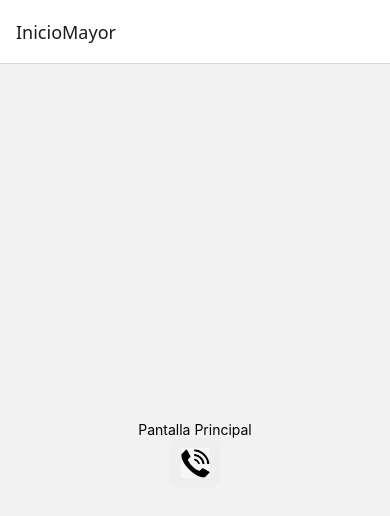
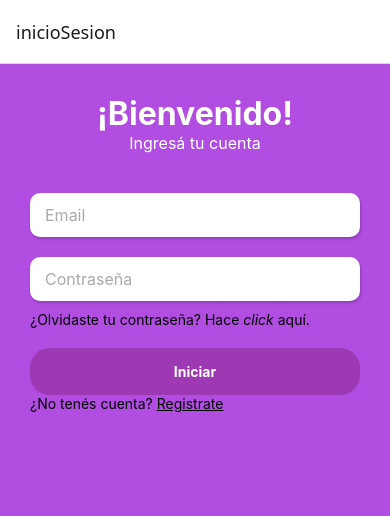
Before and after one commit to LucasPuliducci666/abuelitosp, a React Native app: screen /inicioSesion in a window 390 px wide. Shown: the top 516 px of the page. Built offline with nearby package versions, Linux system fonts and the light colour scheme.

Commit message:
Se agregan nuevas pestañas

```diff
--- a/App.js
+++ b/App.js
@@ -2,6 +2,9 @@ import React from 'react';
 import { NavigationContainer } from '@react-navigation/native';
 import { createNativeStackNavigator } from '@react-navigation/native-stack';
 
+import RecuperarContrasena from './vistas/RecuperarContrasena';
+import inicioSesion from './vistas/inicioSesion';
+import registroUsuario from './vistas/registroUsuario';
 import InicioMayor from './vistas/InicioMayor';
 import miBienestar from './vistas/miBienestar'; // ¡ojo! respetá mayúsculas/minúsculas según lo escribiste
 
@@ -10,9 +13,12 @@ const Stack = createNativeStackNavigator();
 export default function App() {
   return (
     <NavigationContainer>
-      <Stack.Navigator initialRouteName="InicioMayor">
+      <Stack.Navigator initialRouteName="inicioSesion">
+        <Stack.Screen name="inicioSesion" component={inicioSesion} />
+        <Stack.Screen name="registroUsuario" component={registroUsuario} />
         <Stack.Screen name="InicioMayor" component={InicioMayor} />
         <Stack.Screen name="miBienestar" component={miBienestar} />
+        <Stack.Screen name="RecuperarContrasena" component={RecuperarContrasena} />
       </Stack.Navigator>
     </NavigationContainer>
   );
--- /dev/null
+++ b/componentes/InputField.js
@@ -0,0 +1,44 @@
+import React from 'react';
+import { View, TextInput, StyleSheet, Text } from 'react-native';
+
+const InputField = ({ label, value, onChangeText, placeholder, secureTextEntry }) => {
+  return (
+    <View style={styles.container}>
+      {label && <Text style={styles.label}>{label}</Text>}
+      <TextInput
+        value={value}
+        onChangeText={onChangeText}
+        placeholder={placeholder}
+        placeholderTextColor="#aaa"
+        secureTextEntry={secureTextEntry}
+        style={styles.input}
+      />
+    </View>
+  );
+};
+
+const styles = StyleSheet.create({
+  container: {
+    marginVertical: 10
+  },
+  label: {
+    fontSize: 16,
+    marginBottom: 5,
+    color: '#fff',
+    fontWeight: 'bold'
+  },
+  input: {
+    backgroundColor: '#fff',
+    borderRadius: 10,
+    paddingHorizontal: 15,
+    paddingVertical: 12,
+    fontSize: 16,
+    elevation: 3, // sombra sutil como en tu diseño
+    shadowColor: '#000',
+    shadowOffset: { width: 1, height: 2 },
+    shadowOpacity: 0.2,
+    shadowRadius: 3,
+  }
+});
+
+export default InputField;
--- /dev/null
+++ b/vistas/RecuperarContrasena.js
@@ -0,0 +1,23 @@
+import React from 'react';
+import { View, Text, StyleSheet } from 'react-native';
+
+export default function RecuperarContrasena() {
+  return (
+    <View style={styles.container}>
+      <Text style={styles.text}>Pantalla para recuperar contraseña 🔐</Text>
+    </View>
+  );
+}
+
+const styles = StyleSheet.create({
+  container: {
+    flex: 1,
+    backgroundColor: '#b14de0',
+    justifyContent: 'center',
+    alignItems: 'center'
+  },
+  text: {
+    color: '#fff',
+    fontSize: 20
+  }
+});
--- /dev/null
+++ b/vistas/inicioSesion.js
@@ -0,0 +1,88 @@
+import React, { useState } from 'react';
+import { View, Text, StyleSheet, TouchableOpacity } from 'react-native';
+import InputField from '../componentes/InputField';
+
+
+export default function inicioSecion({ navigation }) {
+  const [email, setEmail] = useState('');
+  const [contrasena, setContrasena] = useState('');
+
+
+
+  const handleLogin = () => {
+    if (email && contrasena) {
+      navigation.navigate('InicioMayor');
+    } else {
+      alert('Por favor completá todos los campos');
+    }
+  };
+
+  return (
+    <View style={styles.container}>
+      <Text style={styles.title}>¡Bienvenido!</Text>
+      <Text style={styles.subtitle}>Ingresá tu cuenta</Text>
+
+      <InputField
+        placeholder="Email"
+        value={email}
+        onChangeText={setEmail}
+      />
+      <InputField
+        placeholder="Contraseña"
+        value={contrasena}
+        onChangeText={setContrasena}
+        secureTextEntry
+      />
+
+        <TouchableOpacity onPress={() => navigation.navigate('RecuperarContrasena')}>
+  <Text style={styles.forgot}>
+    ¿Olvidaste tu contraseña? Hace <Text style={{ fontStyle: 'italic' ,}}>click</Text> aquí.
+  </Text>
+</TouchableOpacity>
+
+
+
+
+      <TouchableOpacity style={styles.button} onPress={handleLogin}>
+        <Text style={styles.buttonText}>Iniciar</Text>
+      </TouchableOpacity>
+
+      <TouchableOpacity onPress={() => navigation.navigate('registroUsuario')}>
+  <Text style={styles.register}>
+    ¿No tenés cuenta? <Text style={{ textDecorationLine: 'underline' }}>Registrate</Text>
+  </Text>
+</TouchableOpacity>
+    </View>
+  );
+}
+
+const styles = StyleSheet.create({
+  container: {
+    flex: 1,
+    backgroundColor: '#b14de0',
+    padding: 30,
+  },
+  title: {
+    fontSize: 32,
+    color: '#fff',
+    fontWeight: 'bold',
+    textAlign: 'center'
+  },
+  subtitle: {
+    fontSize: 16,
+    color: '#fff',
+    textAlign: 'center',
+    marginBottom: 30
+  },
+  button: {
+    backgroundColor: '#9c39b3',
+    padding: 15,
+    borderRadius: 20,
+    marginTop: 20,
+    alignItems: 'center'
+  },
+  buttonText: {
+    color: '#fff',
+    fontWeight: 'bold',
+  },
+});
--- a/vistas/miBienestar.js
+++ b/vistas/miBienestar.js
@@ -1,13 +1,13 @@
 import React from 'react';
 import { View, Text } from 'react-native';
 import BotonGeneral from '../componentes/BotonGeneral';
-import backIcon from '../imagenes/telefono.png'; // o el que quieras
+import arrowImage from '../imagenes/telefono.png';
 
 export default function miBienestar() {
   return (
     <View style={{ flex: 1, justifyContent: 'center', alignItems: 'center' }}>
       <Text>Pantalla de Bienestar 🌿</Text>
-      <BotonGeneral imageSource={backIcon} goBack />
+      <BotonGeneral imageSource={arrowImage} to="" />
     </View>
   );
 }
--- /dev/null
+++ b/vistas/registroUsuario.js
@@ -0,0 +1,23 @@
+import React from 'react';
+import { View, Text, StyleSheet } from 'react-native';
+
+export default function registroUsuario() {
+  return (
+    <View style={styles.container}>
+      <Text style={styles.text}>Pantalla de registro ✍️</Text>
+    </View>
+  );
+}
+
+const styles = StyleSheet.create({
+  container: {
+    flex: 1,
+    backgroundColor: '#b14de0',
+    justifyContent: 'center',
+    alignItems: 'center'
+  },
+  text: {
+    color: '#fff',
+    fontSize: 20
+  }
+});
```
